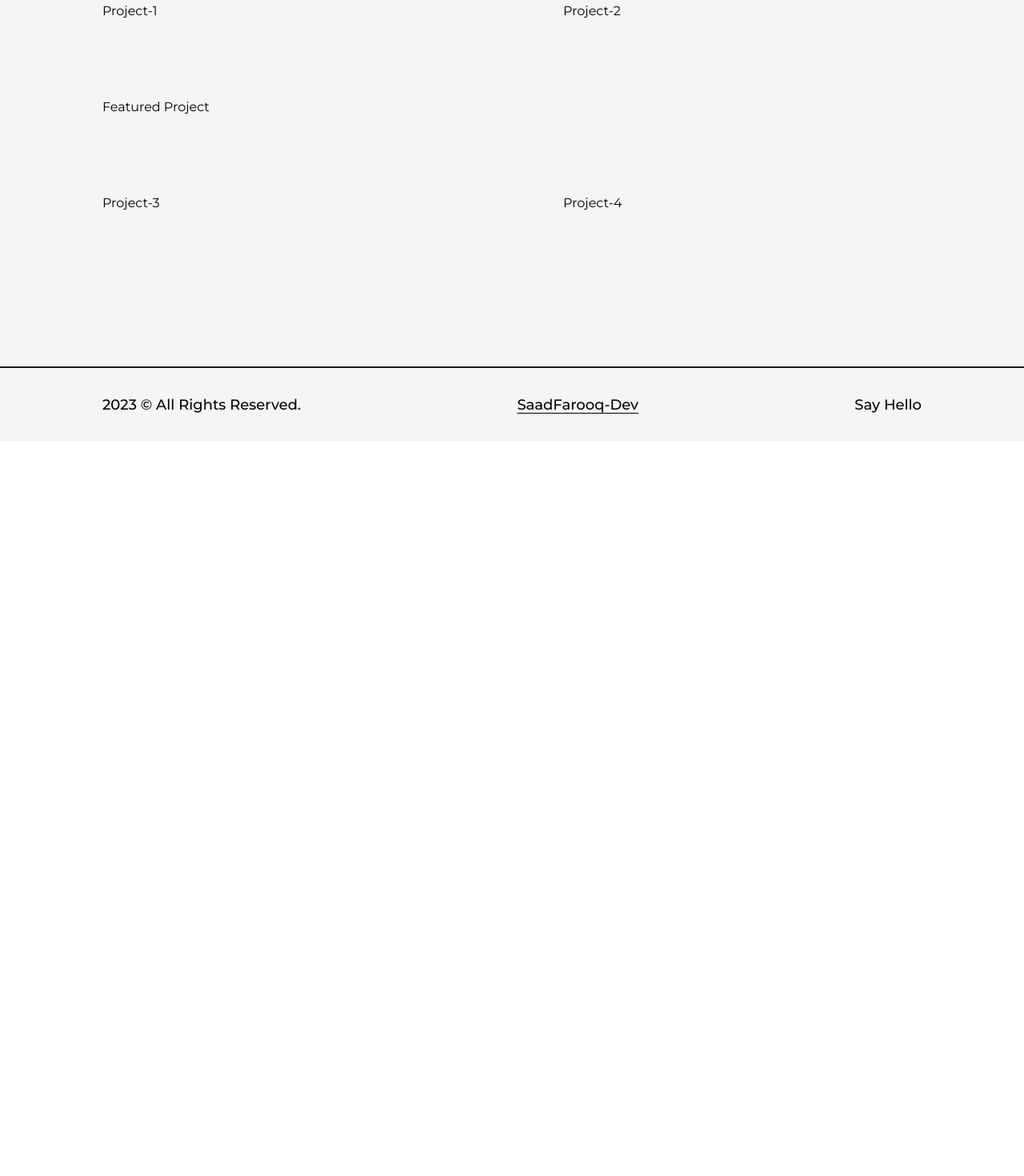
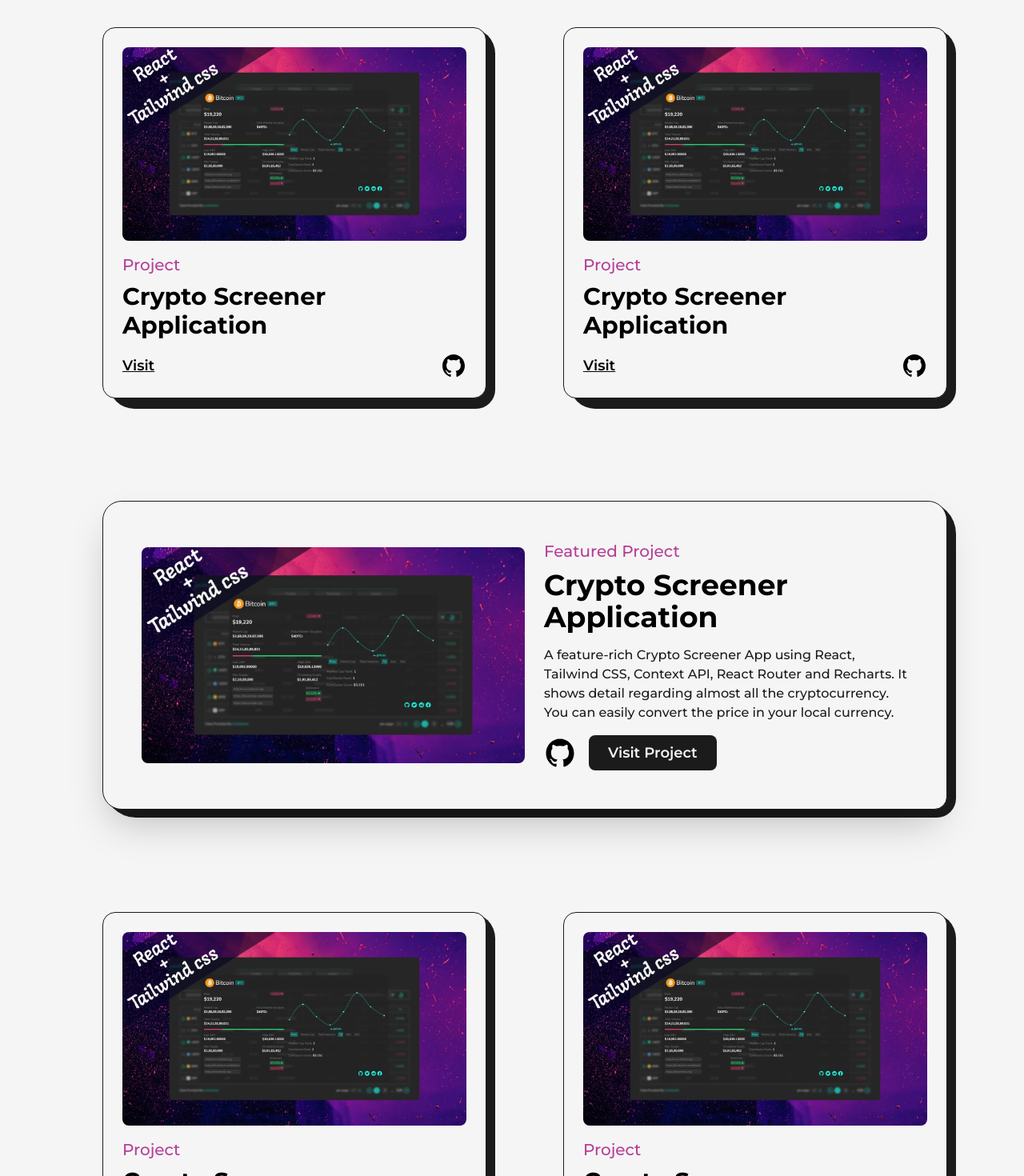
Before and after one commit to SaadFarooq-Dev/portfolio, a Next.js app: page /projects in a window 1280 px wide. Shown: the part 1000-2470 px from the top of the page at 80% size. Before the commit the page ends 1552 px from the top, so only its background shows below. Built offline with nearby package versions, Linux system fonts and the light colour scheme.

Commit message:
Completed the projects page

```diff
--- a/src/components/FeaturedProject/FeaturedProject.js
+++ b/src/components/FeaturedProject/FeaturedProject.js
@@ -5,9 +5,10 @@
 
 const FeaturedProject = ({ type, title, summary, image, link, github }) => {
   return (
-    <article className='w-full flex items-center justify-between rounded-3xl border border-solid border-dark bg-light shadow-2xl p-12 '>
-      <Link href={link} target='_blank'className='w-1/2 cursor-pointer overflow-hidden rounded-lg' >
-        <Image src={image} alt={title} className='w-full h-auto'/>
+    <article className='w-full flex items-center justify-between rounded-br-2xl rounded-3xl border border-solid border-dark bg-light shadow-2xl p-12 relative'>
+      <div className='absolute top-0 -right-3 -z-10 w-[101%] h-[103%] rounded-[2.5rem] bg-dark rounded-br-3xl' />
+      <Link href={link} target='_blank' className='w-1/2 cursor-pointer overflow-hidden rounded-lg' >
+        <Image src={image} alt={title} className='w-full h-auto' />
       </Link>
       <div className='w-1/2 flex flex-col items-start justify-between pl-6 '>
         <span className='text-primary font-medium text-xl'>
--- /dev/null
+++ b/src/components/Projects/Projects.js
@@ -0,0 +1,29 @@
+import React from 'react'
+import Link from 'next/link'
+import Image from 'next/image'
+import { GithubIcon } from '../Icons'
+
+const Projects = ({ type, title, image, link, github }) => {
+  return (
+    <article className='w-full flex flex-col items-center justify-center rounded-2xl border border-solid border-dark bg-light p-6 relative '>
+      <div className='absolute top-0 -right-3 -z-10 w-[101%] h-[103%] rounded-[2rem] bg-dark rounded-br-3xl' />
+      <Link href={link} target='_blank' className='w-full cursor-pointer overflow-hidden rounded-lg' >
+        <Image src={image} alt={title} className='w-full h-auto' />
+      </Link>
+      <div className='w-full flex flex-col items-start justify-between mt-4'>
+        <span className='text-primary font-medium text-xl'>
+          {type}
+        </span>
+        <Link href={link} target='_blank' className='hover:underline underline-offset-2'>
+          <h2 className='my-2 w-full text-left text-3xl font-bold' >{title}</h2>
+        </Link>
+        <div className='w-full mt-2 flex items-center justify-between' >
+          <Link href={link} target='_blank' className='text-lg font-semibold underline underline-offset-1'> Visit</Link>
+          <Link href={github} target='_blank' className='w-8'> <GithubIcon /> </Link>
+        </div>
+      </div>
+    </article>
+  )
+}
+
+export default Projects
--- /dev/null
+++ b/src/components/Projects/index.js
@@ -0,0 +1,3 @@
+import Projects from "./Projects";
+
+export default Projects
--- a/src/pages/projects.js
+++ b/src/pages/projects.js
@@ -3,7 +3,8 @@
 import Layout from '@/components/Layout'
 import AnimatedText from '@/components/AnimatedText'
 import FeaturedProject from '@/components/FeaturedProject'
-import projectImage1 from  '/public/images/projects/crypto-screener-cover-image.jpg'
+import projectImage1 from '/public/images/projects/crypto-screener-cover-image.jpg'
+import Projects from '@/components/Projects'
 
 const projects = () => {
   return (
@@ -15,11 +16,11 @@
       <main className='w-full mb-16 flex flex-col items-center justify-center'>
         <Layout className='pt-16'>
           <AnimatedText text={'Imagination Trumps Knowledge!'} className='mb-16 ' />
-          <div className='grid grid-cols-12 gap-24'>
+          <div className='grid grid-cols-12 gap-24 gap-y-32'>
             <div className='col-span-12'>
               <FeaturedProject
-               title={'Crypto Screener Application'}
-              summary={'A feature-rich Crypto Screener App using React, Tailwind CSS, Context API, React Router and Recharts. It shows detail regarding almost all the cryptocurrency. You can easily convert the price in your local currency.'}
+                title={'Crypto Screener Application'}
+                summary={'A feature-rich Crypto Screener App using React, Tailwind CSS, Context API, React Router and Recharts. It shows detail regarding almost all the cryptocurrency. You can easily convert the price in your local currency.'}
                 link={'/'}
                 type={'Featured Project'}
                 github={'www.github.com'}
@@ -28,19 +29,50 @@
 
             </div>
             <div className='col-span-6'>
-              Project-1
+              <Projects
+                title={'Crypto Screener Application'}
+                link={'/'}
+                type={'Project'}
+                github={'www.github.com'}
+                image={projectImage1}
+              />
             </div>
             <div className='col-span-6'>
-              Project-2
+              <Projects
+                title={'Crypto Screener Application'}
+                link={'/'}
+                type={'Project'}
+                github={'www.github.com'}
+                image={projectImage1}
+              />
             </div>
             <div className='col-span-12'>
-              Featured Project
+              <FeaturedProject
+                title={'Crypto Screener Application'}
+                summary={'A feature-rich Crypto Screener App using React, Tailwind CSS, Context API, React Router and Recharts. It shows detail regarding almost all the cryptocurrency. You can easily convert the price in your local currency.'}
+                link={'/'}
+                type={'Featured Project'}
+                github={'www.github.com'}
+                image={projectImage1}
+              />
             </div>
             <div className='col-span-6'>
-              Project-3
+              <Projects
+                title={'Crypto Screener Application'}
+                link={'/'}
+                type={'Project'}
+                github={'www.github.com'}
+                image={projectImage1}
+              />
             </div>
             <div className='col-span-6'>
-              Project-4
+              <Projects
+                title={'Crypto Screener Application'}
+                link={'/'}
+                type={'Project'}
+                github={'www.github.com'}
+                image={projectImage1}
+              />
             </div>
           </div>
         </Layout>
```
Lines whose indentation alone changed are shown as unchanged.
